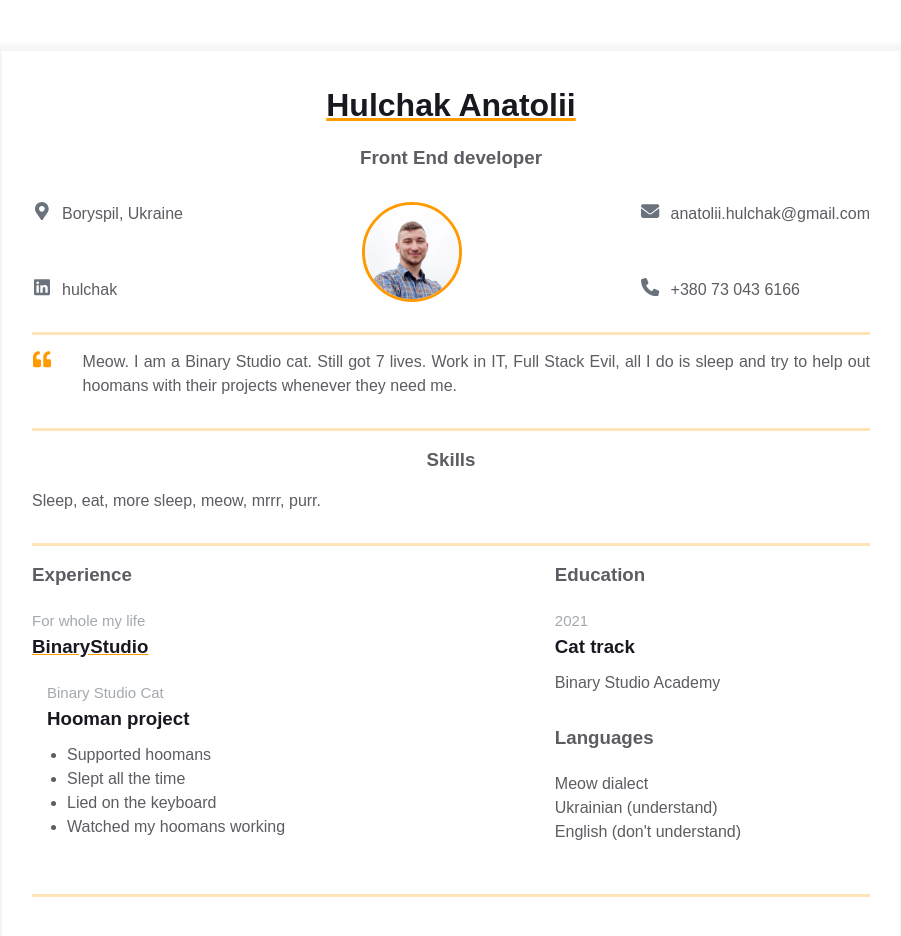
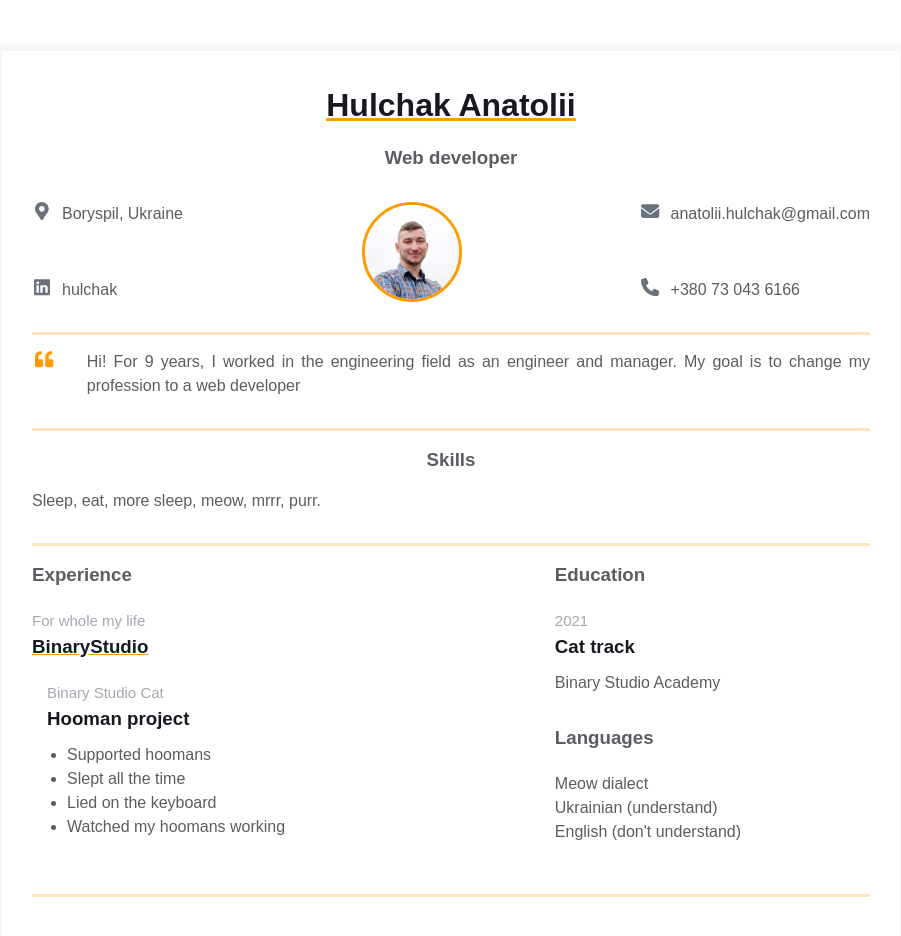
Before and after one commit to hulchak/homepage, a plain HTML site: page index.html in a window 1280 px wide. Shown: the whole page, without its empty margins (189-1090 px from the left). Drawn offline with Linux system fonts and the light colour scheme.

Commit message:
changed intro

```diff
--- a/index.html
+++ b/index.html
@@ -18,7 +18,7 @@
         <div class="container">
           <div class="resume__block">
             <h1 class="contact-info__header">Hulchak Anatolii</h1>
-            <h3 class="contact-info__sub-header">Front End developer</h3>
+            <h3 class="contact-info__sub-header">Web developer</h3>
 
             <div class="contact_info_container fh">
               <div class="contact-info__block">
@@ -128,10 +128,10 @@
                   </path>
                 </svg>
               </div>
-              <p class="intro_text">Meow.
-                I am a Binary Studio cat. Still got 7 lives. Work in IT, Full Stack Evil,
-                all I do is sleep and try to help out hoomans with their projects whenever
-                they need me.
+              <p class="intro_text">
+                Hi! For 9 years, I worked in the engineering field as an engineer and manager. My goal is to change my
+                profession to
+                a web developer
               </p>
             </div>
           </div>
```
